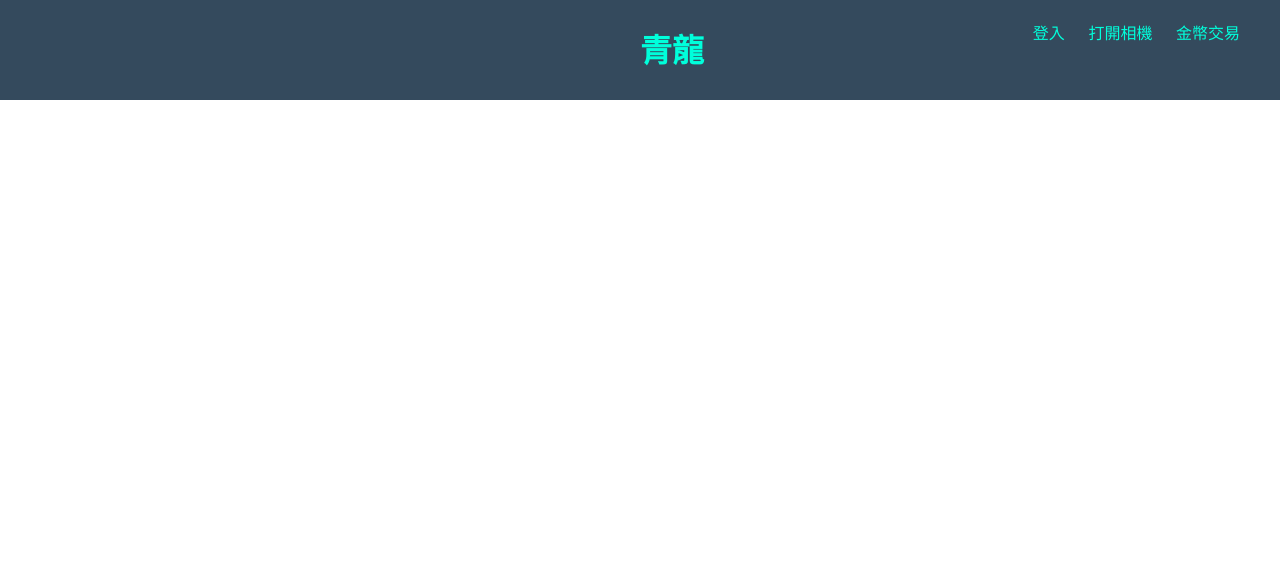
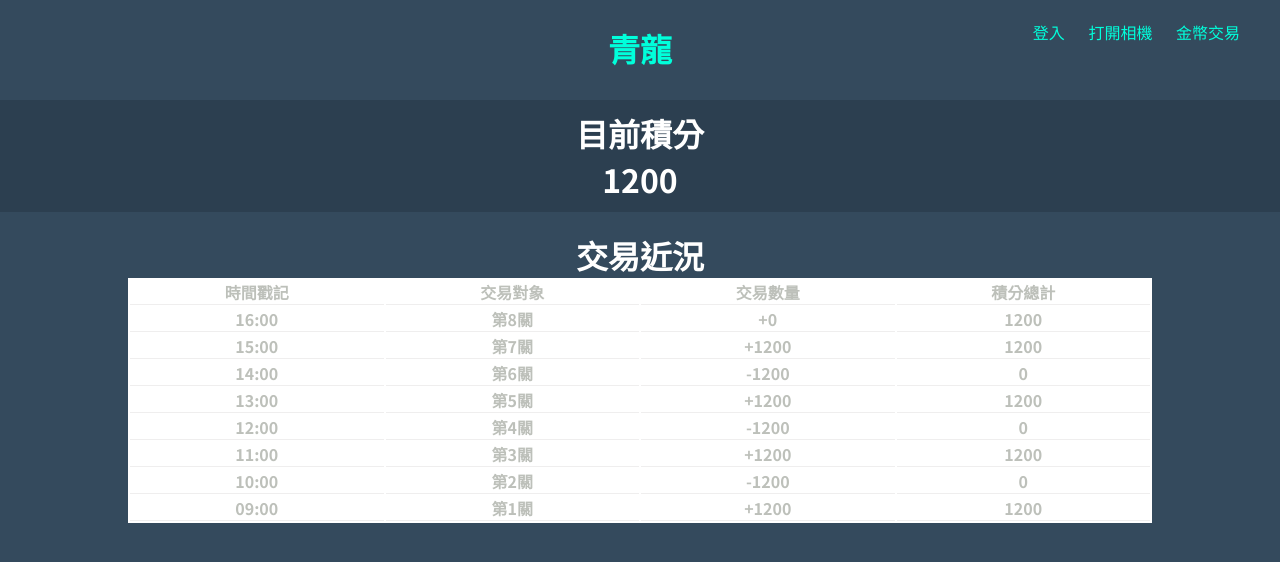
Before and after one commit to 120061203/website0812_teamGreen, a plain HTML site: page team_green.html in a window 1280 px wide. Drawn offline with Linux system fonts and the light colour scheme.

Commit message:
website0812_teamGreen

```diff
--- a/css/team_green.css
+++ b/css/team_green.css
@@ -1,3 +1,7 @@
+    body {
+        background-color: #344A5D;
+    }
+
     .header {
         height: 100px;
         background-color: #344A5D;
@@ -12,24 +16,13 @@
     .team_name h1 {
         display: block;
         float: none;
-        vertical-align: middle;
-        text-align: center;
+        /* vertical-align: middle; */
+        /* text-align: center; */
         /*		padding-top:25px;*/
         position: absolute;
         top: 25px;
         left: 50%;
-        transform: translate(-50% -50%);
-    }
-
-    @media screen and (max-width:640px) {
-        .team_name h1 {
-            padding-top: 25px;
-            position: absolute;
-            top: 0px;
-            left: 50%;
-            margin-left: -32px;
-            /*        transform: translate(-50% -50%);*/
-        }
+        transform: translate(-50%, 0%);
     }
 
     .menu {
@@ -82,7 +75,57 @@
         opacity: 0;
     }
 
+    .container {
+        background-color: #344A5D;
+    }
+
+    .now_score {
+        background-color: #2C3F50;
+        color: white;
+        width: 100%;
+        height: auto;
+        justify-content: center;
+        text-align: center;
+        padding: 10px 0;
+    }
+
+    .now_score h1,
+    h2 {
+        font-size: 2rem;
+    }
+
+    .recent_record {
+        padding: 20px 0;
+    }
+
+    .recent_record h1 {
+        color: white;
+        text-align: center;
+    }
+
+    table {
+        background-color: #fff;
+        color: #bdc0ba;
+        width: 80%;
+        margin-left: auto;
+        margin-right: auto;
+    }
+
+    th,
+    td {
+        border-bottom: 1px solid #efeeee;
+    }
+
     @media screen and (max-width:640px) {
+        .team_name h1 {
+            padding-top: 25px;
+            position: absolute;
+            top: 0px;
+            left: 50%;
+            margin-left: -32px;
+            transform: translate(0%, 0%);
+            /* transform: translate(-50%, -50%); */
+        }
         .show_menu_btn,
         .hide_menu_btn {
             display: block;
--- a/team_green.html
+++ b/team_green.html
@@ -27,7 +27,7 @@
         </div>
 
         <ul class="menu">
-			<label for="chk" class="hide_menu_btn">
+            <label for="chk" class="hide_menu_btn">
                 <i class="fas fa-times"></i>
             </label>
             <a href="index.html">登入</a>
@@ -36,6 +36,76 @@
 
         </ul>
     </div>
+    <div class="container">
+        <div class="now_score">
+            <h1>目前積分</h1>
+            <h2>1200</h2>
+        </div>
+        <div class="recent_record">
+            <h1>交易近況</h1>
+            <table>
+                <thead>
+                    <tr>
+                        <th>時間戳記</th>
+                        <th>交易對象</th>
+                        <th>交易數量</th>
+                        <th>積分總計</th>
+                    </tr>
+                </thead>
+                <tbody>
+                    <tr>
+                        <th>16:00</th>
+                        <th>第8關</th>
+                        <th>+0</th>
+                        <th>1200</th>
+                    </tr>
+                    <tr>
+                        <th>15:00</th>
+                        <th>第7關</th>
+                        <th>+1200</th>
+                        <th>1200</th>
+                    </tr>
+                    <tr>
+                        <th>14:00</th>
+                        <th>第6關</th>
+                        <th>-1200</th>
+                        <th>0</th>
+                    </tr>
+                    <tr>
+                        <th>13:00</th>
+                        <th>第5關</th>
+                        <th>+1200</th>
+                        <th>1200</th>
+                    </tr>
+                    <tr>
+                        <th>12:00</th>
+                        <th>第4關</th>
+                        <th>-1200</th>
+                        <th>0</th>
+                    </tr>
+                    <tr>
+                        <th>11:00</th>
+                        <th>第3關</th>
+                        <th>+1200</th>
+                        <th>1200</th>
+                    </tr>
+                    <tr>
+                        <th>10:00</th>
+                        <th>第2關</th>
+                        <th>-1200</th>
+                        <th>0</th>
+                    </tr>
+                    <tr>
+                        <th>09:00</th>
+                        <th>第1關</th>
+                        <th>+1200</th>
+                        <th>1200</th>
+                    </tr>
+
+                </tbody>
+            </table>
+        </div>
+    </div>
 </body>
 
 </html>
```
